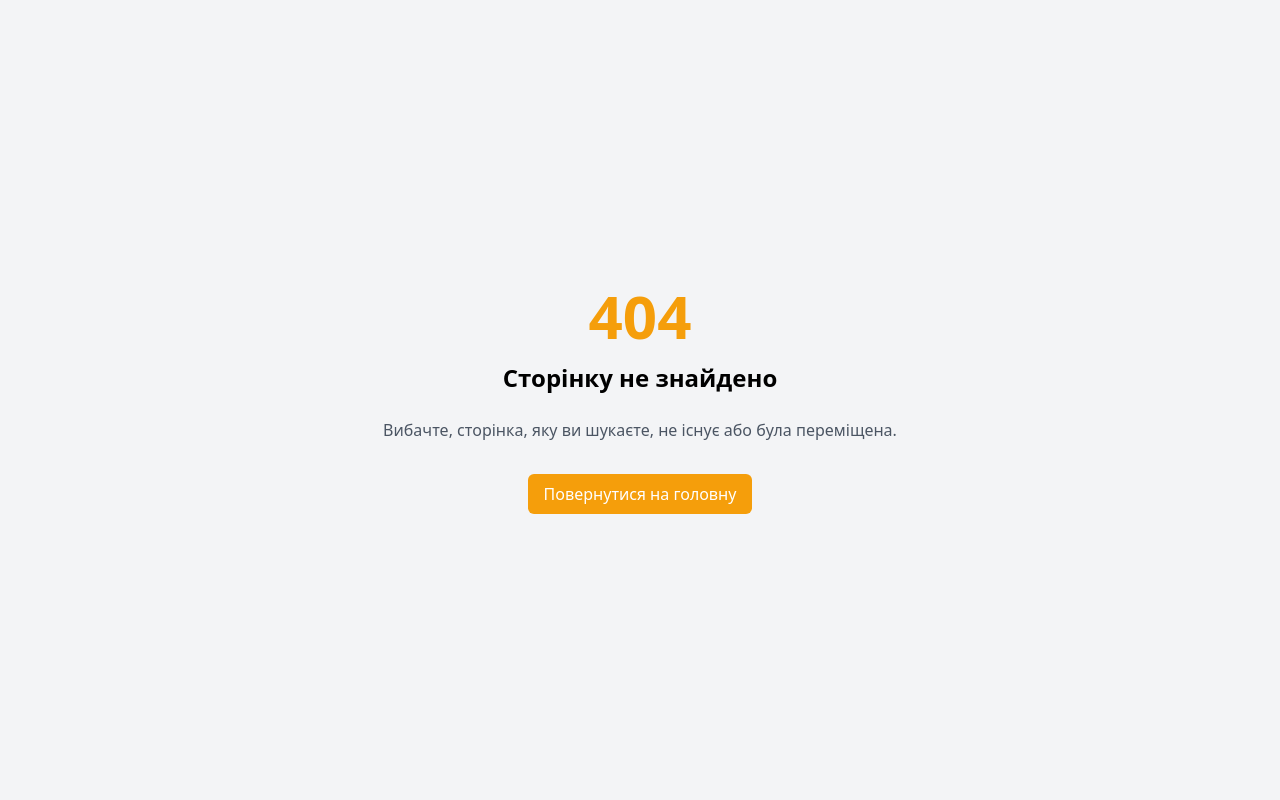
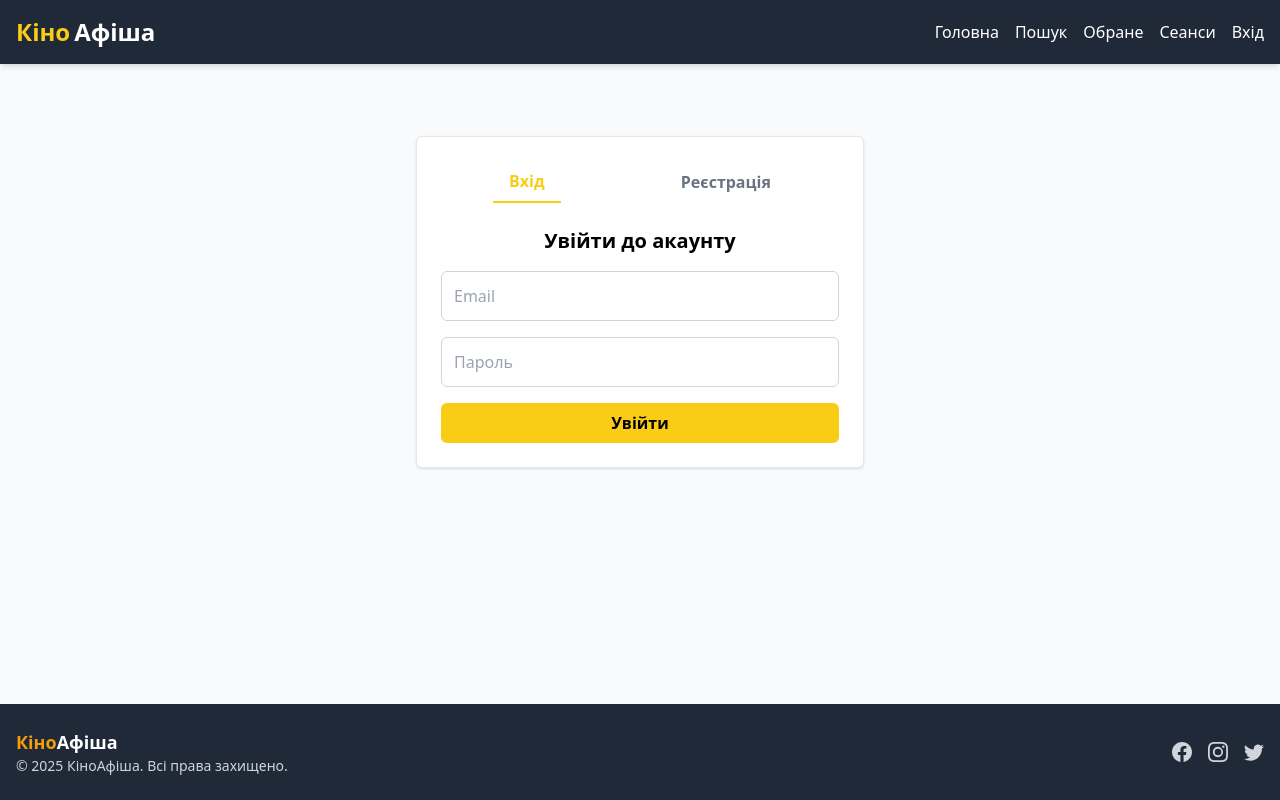
Before and after one commit to Yevhenyi2024/Cinema_lab, a React (Vite) app: page /login in a window 1280 px wide. Before the commit this address had no page. Built offline with nearby package versions, Linux system fonts and the light colour scheme.

Commit message:
all_done

```diff
--- a/src/components/layout/Header.jsx
+++ b/src/components/layout/Header.jsx
@@ -1,50 +1,40 @@
 import { Link } from 'react-router-dom';
-import { useFavorites } from '../../context/FavoritesContext';
+import { getCurrentUser, logoutUser } from '../../services/authService';
 
 function Header() {
-  const { favorites } = useFavorites();
+  const user = getCurrentUser();
 
   return (
-    <header className="bg-primary text-white shadow-md">
-      <div className="container mx-auto px-4 py-4 flex justify-between items-center">
-        <Link to="/" className="text-2xl font-bold flex items-center">
-          <span className="text-secondary mr-1">Кіно</span>Афіша
+    <header className="bg-primary text-white py-4 shadow-md">
+      <div className="container mx-auto flex justify-between items-center px-4">
+        <Link to="/" className="text-2xl font-bold flex items-center gap-1">
+          <span className="text-yellow-400">Кіно</span>Афіша
         </Link>
 
-        <nav className="hidden md:flex space-x-6">
-          <Link to="/" className="hover:text-secondary transition-colors">Головна</Link>
-          <Link to="/search" className="hover:text-secondary transition-colors">Пошук</Link>
-          <Link to="/sessions" className="hover:text-secondary transition-colors">Сеанси</Link>
-          <Link to="/upcoming" className="hover:text-secondary transition-colors">Незабаром</Link>
-          <Link to="/favorites" className="hover:text-secondary transition-colors flex items-center">
-            Обране
-            {favorites.length > 0 && (
-              <span className="ml-1 bg-secondary text-white rounded-full w-5 h-5 flex items-center justify-center text-xs">
-                {favorites.length}
-              </span>
-            )}
-          </Link>
-          <Link to="/about" className="hover:text-secondary transition-colors">Про нас</Link>
+        <nav className="space-x-4 flex items-center">
+          <Link to="/" className="hover:text-yellow-300 transition-colors">Головна</Link>
+          <Link to="/search" className="hover:text-yellow-300 transition-colors">Пошук</Link>
+          <Link to="/favorites" className="hover:text-yellow-300 transition-colors">Обране</Link>
+          <Link to="/sessions" className="hover:text-yellow-300 transition-colors">Сеанси</Link>
+
+          {user?.role === 'admin' && (
+            <Link to="/admin" className="hover:text-yellow-300 transition-colors">Адмін-Панель</Link>
+          )}
+
+          {user ? (
+            <>
+              <span className="text-sm italic ml-2">{user.username}</span>
+              <button
+                onClick={() => { logoutUser(); window.location.reload(); }}
+                className="ml-4 hover:text-red-400 transition-colors"
+              >
+                Вийти
+              </button>
+            </>
+          ) : (
+            <Link to="/login" className="hover:text-yellow-300 transition-colors">Вхід</Link>
+          )}
         </nav>
-
-        <div className="md:hidden flex items-center">
-          <Link to="/favorites" className="mr-4 relative">
-            <svg xmlns="http://www.w3.org/2000/svg" fill="none" viewBox="0 0 24 24" stroke="currentColor" className="w-6 h-6">
-              <path strokeLinecap="round" strokeLinejoin="round" strokeWidth={2} d="M4.318 6.318a4.5 4.5 0 000 6.364L12 20.364l7.682-7.682a4.5 4.5 0 00-6.364-6.364L12 7.636l-1.318-1.318a4.5 4.5 0 00-6.364 0z" />
-            </svg>
-            {favorites.length > 0 && (
-              <span className="absolute -top-1 -right-1 bg-secondary text-white rounded-full w-4 h-4 flex items-center justify-center text-xs">
-                {favorites.length}
-              </span>
-            )}
-          </Link>
-
-          <button className="text-white focus:outline-none">
-            <svg xmlns="http://www.w3.org/2000/svg" fill="none" viewBox="0 0 24 24" strokeWidth={1.5} stroke="currentColor" className="w-6 h-6">
-              <path strokeLinecap="round" strokeLinejoin="round" d="M3.75 6.75h16.5M3.75 12h16.5m-16.5 5.25h16.5" />
-            </svg>
-          </button>
-        </div>
       </div>
     </header>
   );
--- /dev/null
+++ b/src/components/pages/LoginPage.jsx
@@ -0,0 +1,97 @@
+import { useState } from 'react';
+import { loginUser, registerUser } from '../../services/authService';
+import { useNavigate } from 'react-router-dom';
+
+function LoginPage() {
+  const [isLogin, setIsLogin] = useState(true);
+  const [form, setForm] = useState({ username: '', email: '', password: '' });
+  const [error, setError] = useState('');
+  const navigate = useNavigate();
+
+  const handleChange = e => setForm({ ...form, [e.target.name]: e.target.value });
+
+  const handleSubmit = async e => {
+    e.preventDefault();
+    try {
+      if (isLogin) {
+        await loginUser({ email: form.email, password: form.password });
+      } else {
+        await registerUser(form);
+      }
+      navigate('/');
+      window.location.reload();
+    } catch (err) {
+      setError(err.message);
+    }
+  };
+
+  return (
+    <div className="max-w-md w-full mx-auto mt-10 p-6 border rounded-md shadow bg-white">
+      <div className="flex justify-around mb-6">
+        <button
+        onClick={() => setIsLogin(true)}
+        className={`px-4 py-2 font-semibold transition ${
+            isLogin
+        ? 'border-b-2 border-yellow-400 text-yellow-400'
+        : 'text-gray-500 hover:text-yellow-400'
+        }`}
+    >
+        Вхід
+     </button>
+    <button
+        onClick={() => setIsLogin(false)}
+        className={`px-4 py-2 font-semibold transition ${
+        !isLogin
+        ? 'border-b-2 border-yellow-400 text-yellow-400'
+        : 'text-gray-500 hover:text-yellow-400'
+      }`}
+      >
+        Реєстрація
+      </button>
+    </div>
+
+      <h1 className="text-xl font-bold mb-4 text-center">{isLogin ? 'Увійти до акаунту' : 'Створити акаунт'}</h1>
+      {error && <p className="text-red-600 mb-2 text-center">{error}</p>}
+
+      <form onSubmit={handleSubmit} className="space-y-4">
+        {!isLogin && (
+          <input
+            name="username"
+            type="text"
+            placeholder="Ім'я користувача"
+            value={form.username}
+            onChange={handleChange}
+            className="w-full p-3 border border-gray-300 rounded-md focus:outline-none focus:ring-2 focus:ring-blue-400"
+            required
+          />
+        )}
+        <input
+          name="email"
+          type="email"
+          placeholder="Email"
+          value={form.email}
+          onChange={handleChange}
+          className="w-full p-3 border border-gray-300 rounded-md focus:outline-none focus:ring-2 focus:ring-blue-400"
+          required
+        />
+        <input
+          name="password"
+          type="password"
+          placeholder="Пароль"
+          value={form.password}
+          onChange={handleChange}
+          className="w-full p-3 border border-gray-300 rounded-md focus:outline-none focus:ring-2 focus:ring-blue-400"
+          required
+        />
+        <button
+        type="submit"
+        className="w-full bg-yellow-400 hover:bg-yellow-500 text-black font-semibold py-2 px-4 rounded-md transition"
+        >
+        {isLogin ? 'Увійти' : 'Зареєструватися'}
+        </button>
+      </form>
+    </div>
+  );
+}
+
+export default LoginPage;
--- /dev/null
+++ b/src/components/pages/RegisterPage.jsx
@@ -0,0 +1,36 @@
+import { useState } from 'react';
+import { registerUser } from '../../services/authService';
+import { useNavigate } from 'react-router-dom';
+
+function RegisterPage() {
+  const [form, setForm] = useState({ username: '', email: '', password: '' });
+  const [error, setError] = useState('');
+  const navigate = useNavigate();
+
+  const handleChange = e => setForm({ ...form, [e.target.name]: e.target.value });
+
+  const handleSubmit = async e => {
+    e.preventDefault();
+    try {
+      await registerUser(form);
+      navigate('/');
+    } catch (err) {
+      setError(err.message);
+    }
+  };
+
+  return (
+    <div className="max-w-md mx-auto mt-10 p-6 border rounded-md shadow">
+      <h1 className="text-2xl font-bold mb-4">Реєстрація</h1>
+      {error && <p className="text-red-600">{error}</p>}
+      <form onSubmit={handleSubmit} className="space-y-4">
+        <input name="username" type="text" placeholder="Ім'я користувача" onChange={handleChange} className="input w-full" required />
+        <input name="email" type="email" placeholder="Email" onChange={handleChange} className="input w-full" required />
+        <input name="password" type="password" placeholder="Пароль" onChange={handleChange} className="input w-full" required />
+        <button type="submit" className="btn btn-primary w-full">Зареєструватися</button>
+      </form>
+    </div>
+  );
+}
+
+export default RegisterPage;
--- /dev/null
+++ b/src/services/authService.js
@@ -0,0 +1,56 @@
+const USERS_KEY = 'kino_users';
+const CURRENT_USER_KEY = 'kino_current_user';
+
+const MOCK_USERS = [
+  {
+    id: '1',
+    username: 'slava',
+    email: 'slava24@gmail.com',
+    password: 'slavaadminkino',
+    role: 'admin'
+  },
+  {
+    id: '2',
+    username: 'zhenya',
+    email: 'zhenya8383@gmail.com',
+    password: 'qwerty123',
+    role: 'user'
+  },
+];
+
+if (!localStorage.getItem(USERS_KEY)) {
+  localStorage.setItem(USERS_KEY, JSON.stringify(MOCK_USERS));
+}
+
+export const registerUser = async ({ email, password, username }) => {
+  const users = JSON.parse(localStorage.getItem(USERS_KEY)) || [];
+  const exists = users.some(user => user.email === email);
+  if (exists) throw new Error('Користувач з такою поштою вже існує');
+  const newUser = {
+    id: Date.now().toString(),
+    username,
+    email,
+    password,
+    role: 'user'
+  };
+  users.push(newUser);
+  localStorage.setItem(USERS_KEY, JSON.stringify(users));
+  localStorage.setItem(CURRENT_USER_KEY, JSON.stringify(newUser));
+  return newUser;
+};
+
+export const loginUser = async ({ email, password }) => {
+  const users = JSON.parse(localStorage.getItem(USERS_KEY)) || [];
+  const user = users.find(u => u.email === email && u.password === password);
+  if (!user) throw new Error('Невірна пошта або пароль');
+  localStorage.setItem(CURRENT_USER_KEY, JSON.stringify(user));
+  return user;
+};
+
+export const logoutUser = () => {
+  localStorage.removeItem(CURRENT_USER_KEY);
+};
+
+export const getCurrentUser = () => {
+  return JSON.parse(localStorage.getItem(CURRENT_USER_KEY));
+};
```
Also changed, not shown: src/routes.jsx (+10 -0 lines), src/test.txt (added).
